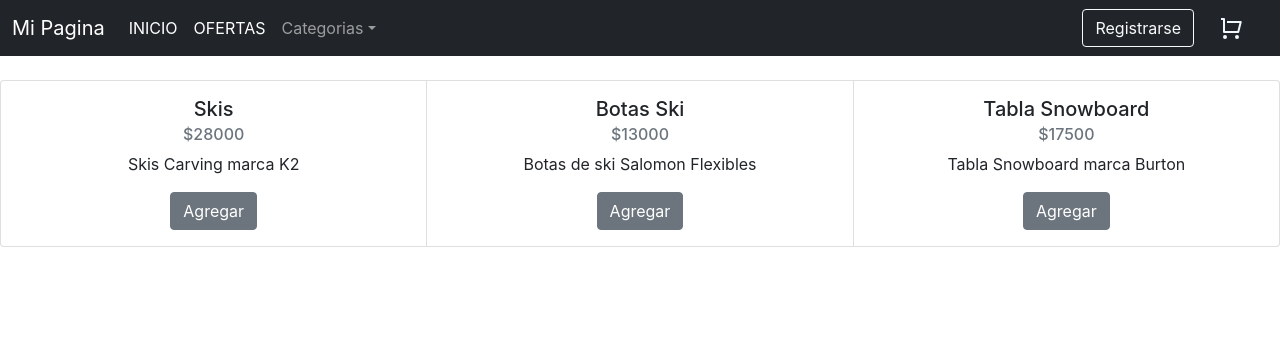
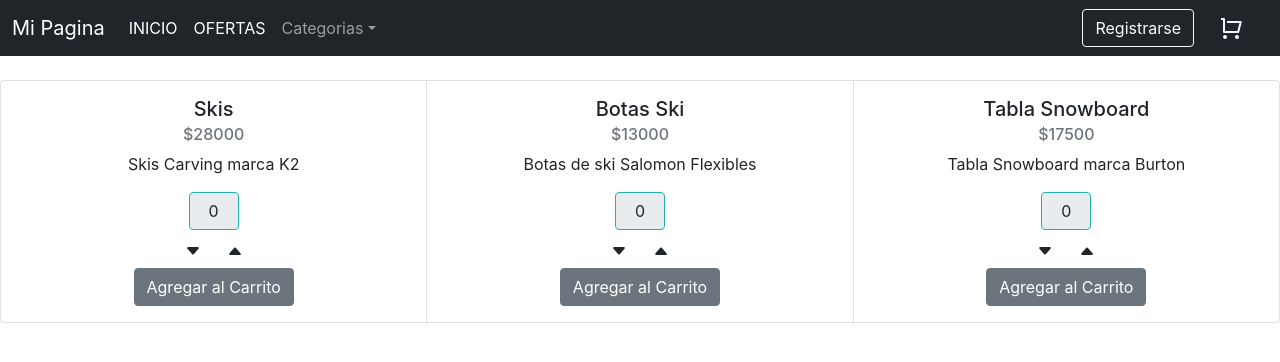
Before and after one commit to JuanFaundoConforte/ProyectoRJ, a React (Create React App) app: page / in a window 1280 px wide. Shown: the top 362 px of the page. Built offline with nearby package versions, Linux system fonts and the light colour scheme.

Commit message:
ItemCounter

```diff
--- a/src/App.js
+++ b/src/App.js
@@ -1,4 +1,5 @@
 import "./App.css";
+import ItemCount from "./componentes/ItemCount/ItemCount";
 import ItemListContainer from "./componentes/Items/ItemListContainer";
 import Navbar from "./componentes/Navbar/Navbar";
 
--- /dev/null
+++ b/src/componentes/ItemCount/ItemCount.css
@@ -0,0 +1,7 @@
+.count{
+    width: 50px;
+    margin-left: auto;
+    margin-right: auto;
+    text-align: center;
+    border-color: lightseagreen;
+}
--- /dev/null
+++ b/src/componentes/ItemCount/ItemCount.js
@@ -0,0 +1,55 @@
+import React from "react";
+import ItemCountResta from "../iocons/ItemCountResta";
+import ItemCountSuma from "../iocons/ItemCountSuma";
+import "./ItemCount.css";
+
+function ItemCount({ stock, initial, onAdd }) {
+  const [count, setCount] = React.useState(initial);
+
+  const agregar = () => {
+    if (count === 0) {
+      alert("Debe Seleccionar la cantidad");
+    } else {
+      alert("Se agrego producto al carrito");
+    }
+  };
+
+  const sumar = () => {
+    if (count === stock) {
+      setCount(stock);
+      alert("Se alcanzo la Cantidad Maxima Disponible");
+    } else {
+      setCount(count + 1);
+    }
+  };
+
+  const restar = () => {
+    if (count === initial) {
+      setCount(initial);
+    } else {
+      setCount(count - 1);
+    }
+  };
+  return (
+    <div>
+      <input
+        readonly
+        className="form-control count"
+        value={count}
+        disabled
+      ></input>
+      <button className="btn" onClick={restar}>
+        <ItemCountResta />
+      </button>
+      <button className="btn" onClick={sumar}>
+        <ItemCountSuma />
+      </button>
+      <br></br>
+      <button className="btn btn-secondary" onClick={agregar}>
+        Agregar al Carrito
+      </button>
+    </div>
+  );
+}
+
+export default ItemCount;
--- a/src/componentes/Items/ItemListContainer.js
+++ b/src/componentes/Items/ItemListContainer.js
@@ -1,18 +1,15 @@
 import React from "react";
+import ItemCount from "../ItemCount/ItemCount";
 
 const ItemListContainer = ({ name, price, description }) => {
-  const agregar = () => {
-    alert("Se agrego producto al carrito");
-  };
   return (
     <div className="card">
       <div className="card-body">
         <h5 className="card-title">{name}</h5>
         <h6 className="card-subtitle mb-2 text-muted">{price}</h6>
         <p className="card-text">{description}</p>
-        <button className="btn btn-secondary" onClick={agregar}>
-          Agregar
-        </button>
+
+        <ItemCount stock={6} initial={0} />
       </div>
     </div>
   );
--- /dev/null
+++ b/src/componentes/iocons/ItemCountResta.js
@@ -0,0 +1,12 @@
+import React from 'react'
+import  { BsFillCaretDownFill } from 'react-icons/bs'
+
+const ItemCountResta = () => {
+    return (
+        <div>
+            <BsFillCaretDownFill/>
+        </div>
+    )
+}
+
+export default ItemCountResta
--- /dev/null
+++ b/src/componentes/iocons/ItemCountSuma.js
@@ -0,0 +1,12 @@
+import React from "react";
+import { BsFillCaretUpFill } from "react-icons/bs";
+
+const ItemCountSuma = () => {
+  return (
+    <div>
+      <BsFillCaretUpFill />
+    </div>
+  );
+};
+
+export default ItemCountSuma;
```
